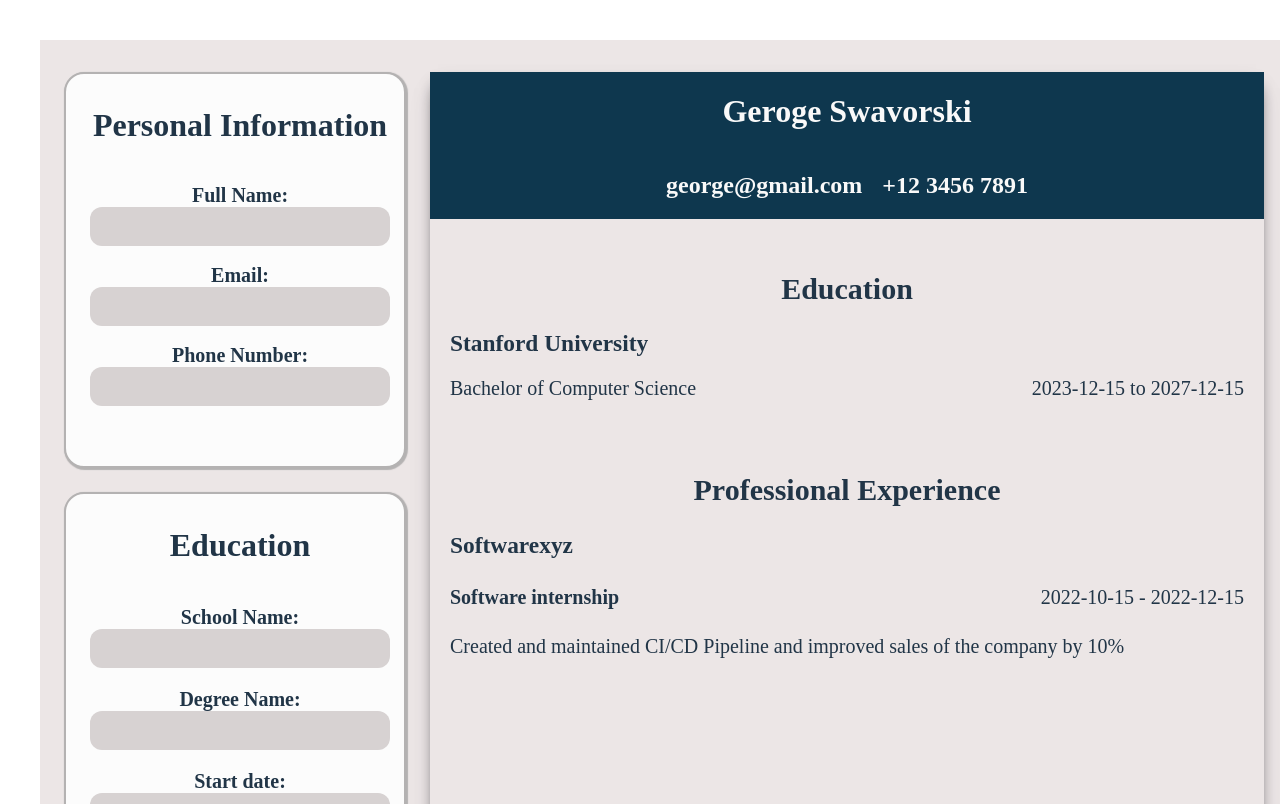
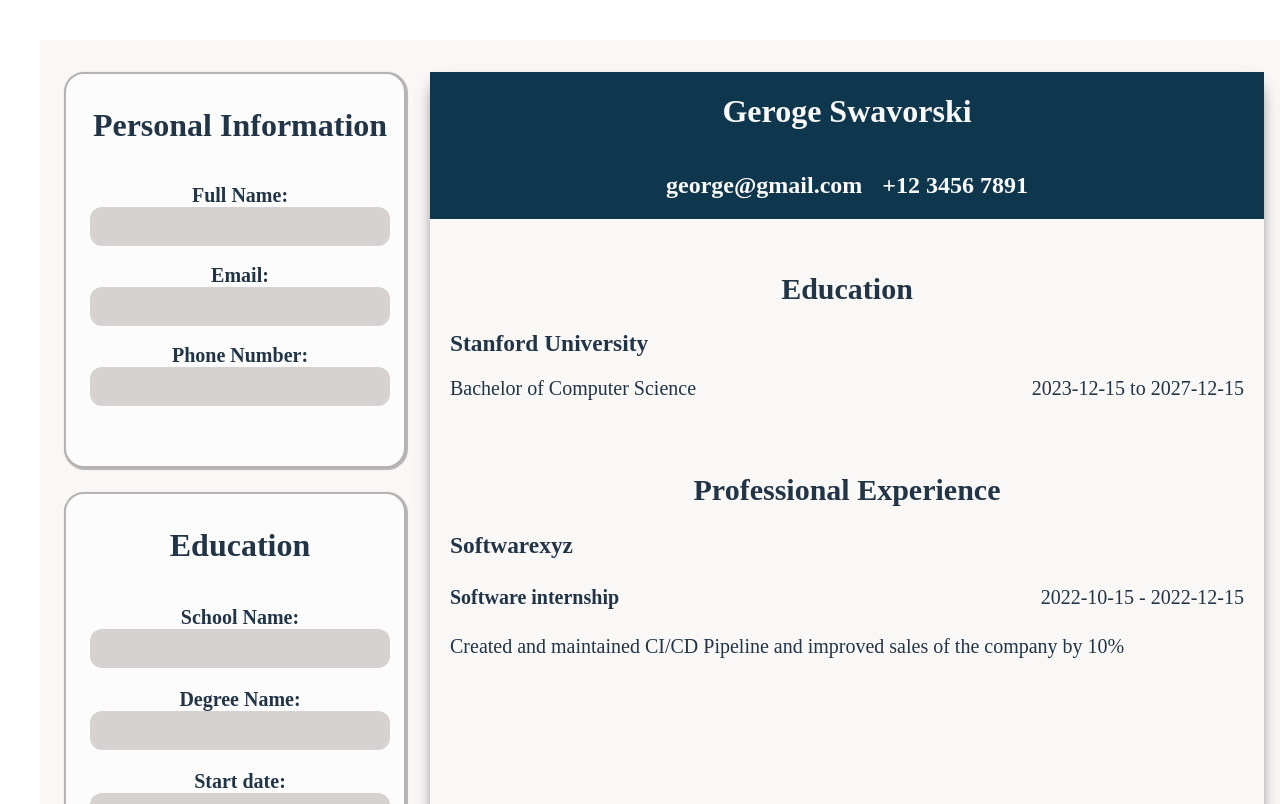
Before and after one commit to seahsongli/cv-application, a React (Vite) app in the folder cv-app/: page / in a window 1280 px wide. Shown: the top 804 px of the page. Built offline with nearby package versions, Linux system fonts and the light colour scheme.

Commit message:
Change background color

```diff
--- a/cv-app/src/index.css
+++ b/cv-app/src/index.css
@@ -7,7 +7,7 @@
   max-width: 1500px;
   margin:0px;
   justify-content: space-evenly;
-  background-color: rgb(236, 230, 230);
+  background-color: rgb(250, 247, 247);
 }
 .form-container {
   display:flex;
```
